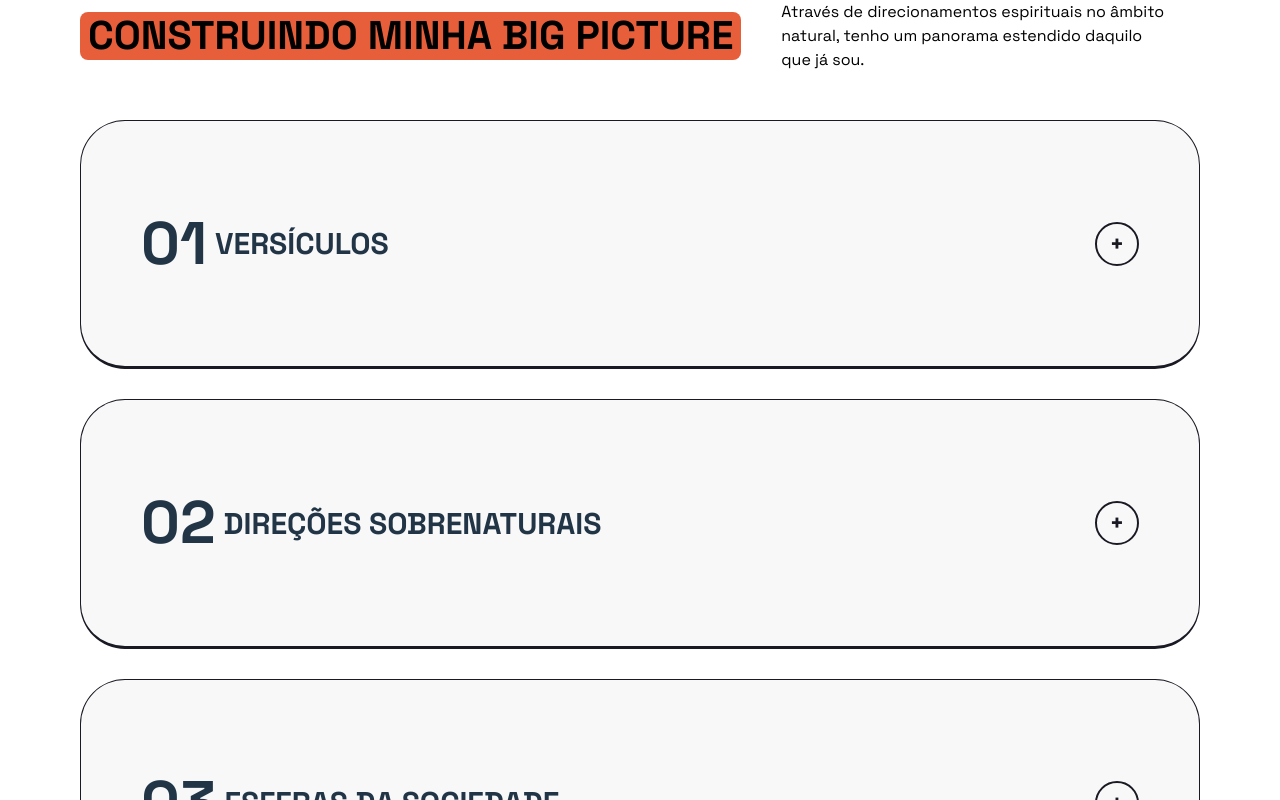
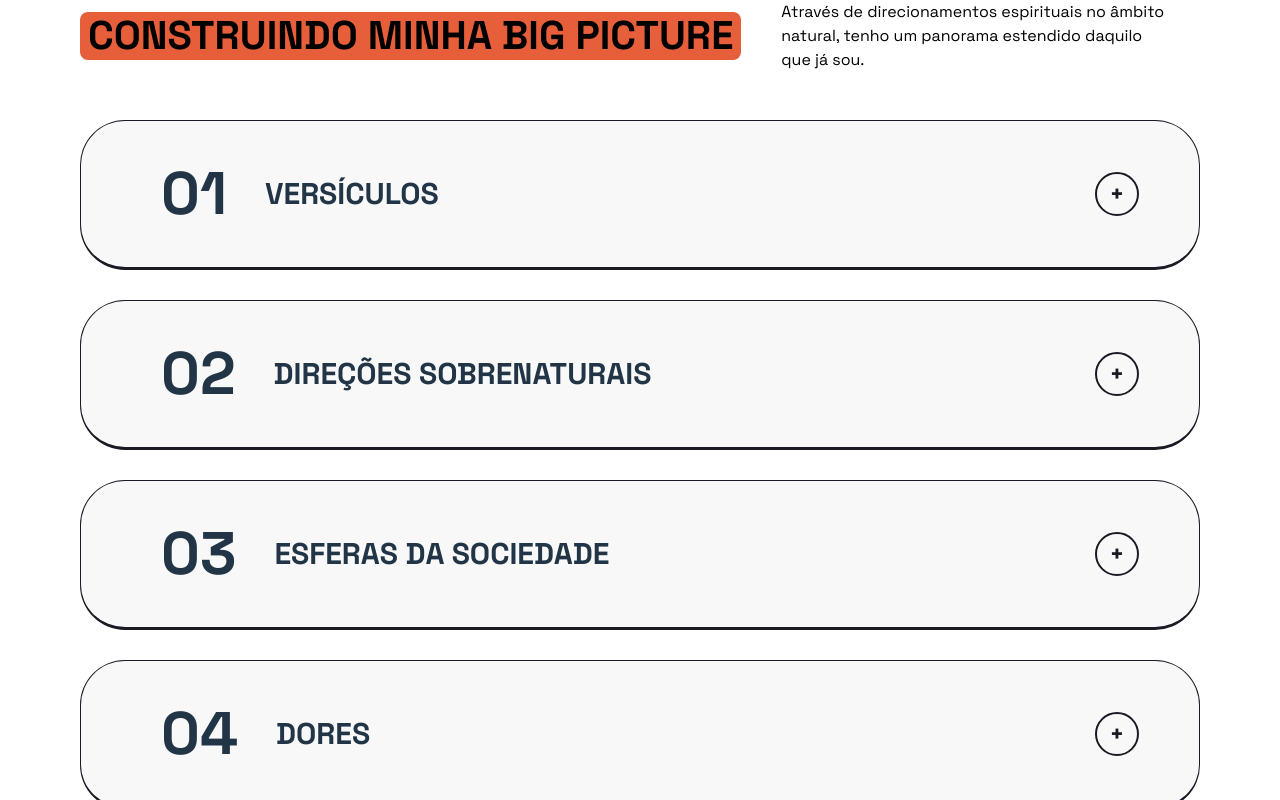
Before and after one commit to dunamis-movement/ads-big-picture, a React (Vite) app: page / in a window 1280 px wide. Shown: the part 1120-1920 px from the top of the page. Built offline with nearby package versions, Linux system fonts and the light colour scheme.

Commit message:
ajuste das margens nos accordions

```diff
--- a/src/components/accordion/accordion.css
+++ b/src/components/accordion/accordion.css
@@ -15,7 +15,7 @@
   overflow: hidden;
   transition: all 0.3s ease;
   background-color: var(--color-background-light);
-  padding: var(--padding-medium) var(--padding-large);
+  padding: 20px 60px;
   border: 1px solid var(--color-border);
   border-bottom-width: 3px;
 }
@@ -29,9 +29,11 @@
 }
 
 .accordion-header h3 {
+  margin: 10px;
   font-size: 30px;
 }
 .accordion-header h1 {
+  margin: 20px;
   font-size: 60px;
 }
 
```
